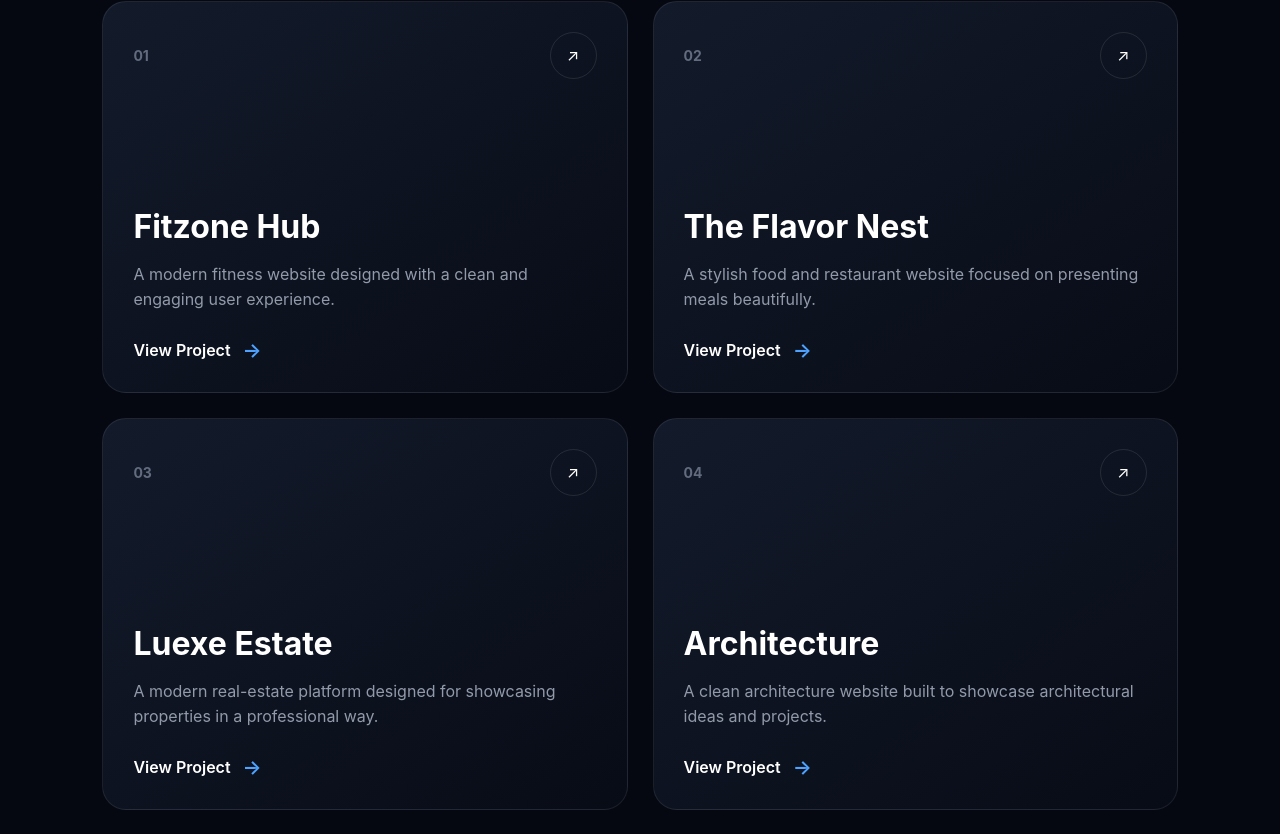
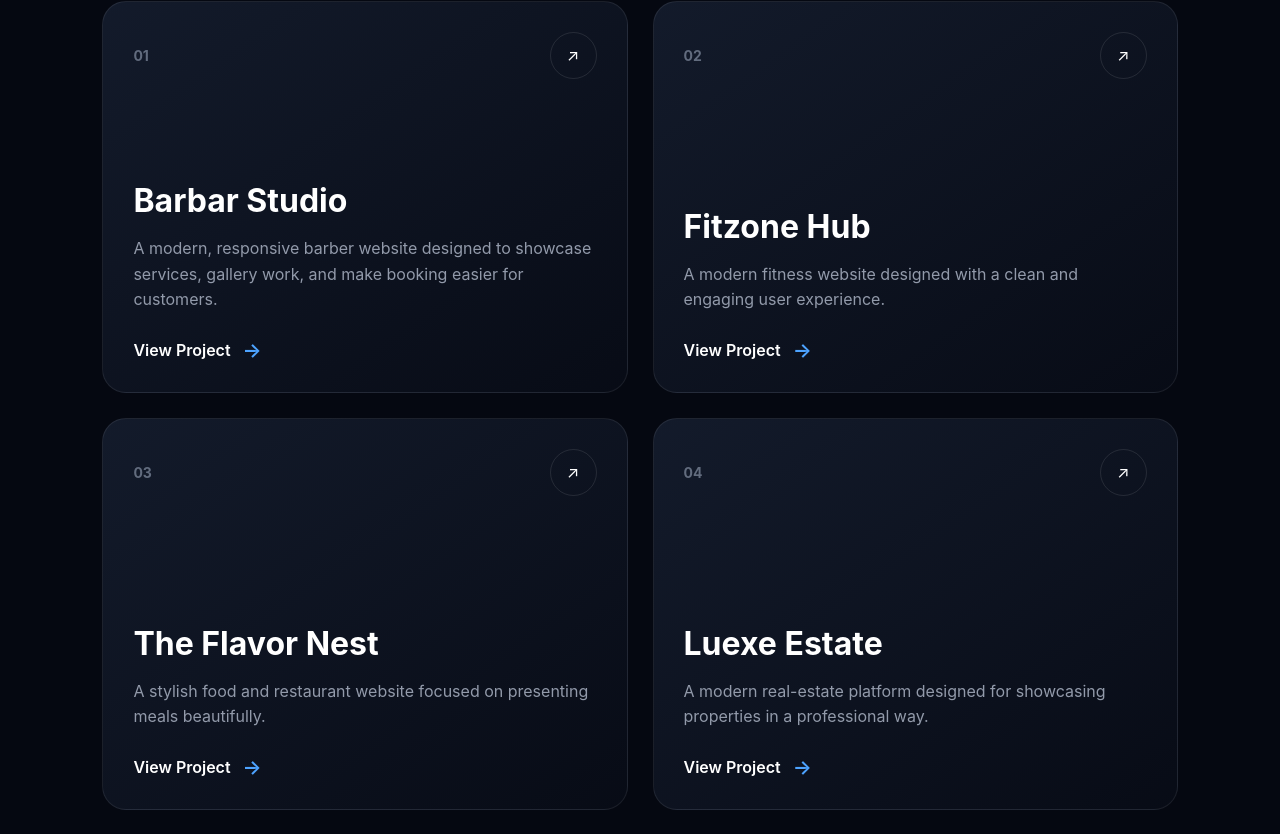
Before and after one commit to freefire43cjt3-cpu/portfolio, a React (Create React App) app: page / in a window 1280 px wide. Shown: the part 3369-4203 px from the top of the page. Built offline with nearby package versions, Linux system fonts and the light colour scheme.

Commit message:
add Barbar studio project

```diff
--- a/src/Components/Projects.jsx
+++ b/src/Components/Projects.jsx
@@ -3,39 +3,46 @@ import "./Projects.css";
 function Projects() {
   const projects = [
     {
+  title: "Barbar Studio",
+  description:
+    "A modern, responsive barber website designed to showcase services, gallery work, and make booking easier for customers.",
+  liveLink: "https://barbar-studio.vercel.app/",
+  number: "01",
+},
+    {
       title: "Fitzone Hub",
       description:
         "A modern fitness website designed with a clean and engaging user experience.",
       link: "https://fitzonehub.vercel.app/",
-      number: "01",
+      number: "02",
     },
     {
       title: "The Flavor Nest",
       description:
         "A stylish food and restaurant website focused on presenting meals beautifully.",
       link: "https://theflavornest.vercel.app/",
-      number: "02",
+      number: "03",
     },
     {
       title: "Luexe Estate",
       description:
         "A modern real-estate platform designed for showcasing properties in a professional way.",
       link: "https://luexeestate.vercel.app/",
-      number: "03",
+      number: "04",
     },
     {
       title: "Architecture",
       description:
         "A clean architecture website built to showcase architectural ideas and projects.",
       link: "https://architecture-blond.vercel.app/",
-      number: "04",
+      number: "05",
     },
     {
       title: "Global Xchange",
       description:
         "A modern business-focused website with a professional and responsive interface.",
       link: "https://global-xchange.vercel.app/",
-      number: "05",
+      number: "06",
     },
   ];
 
```
